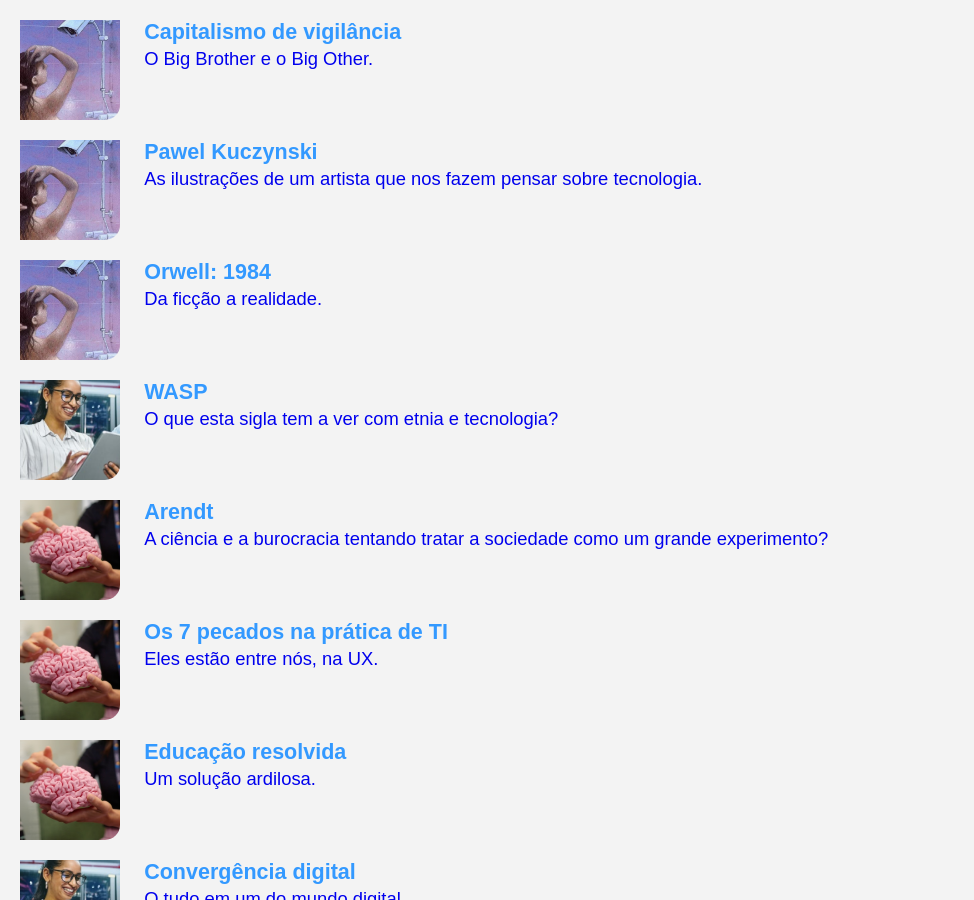
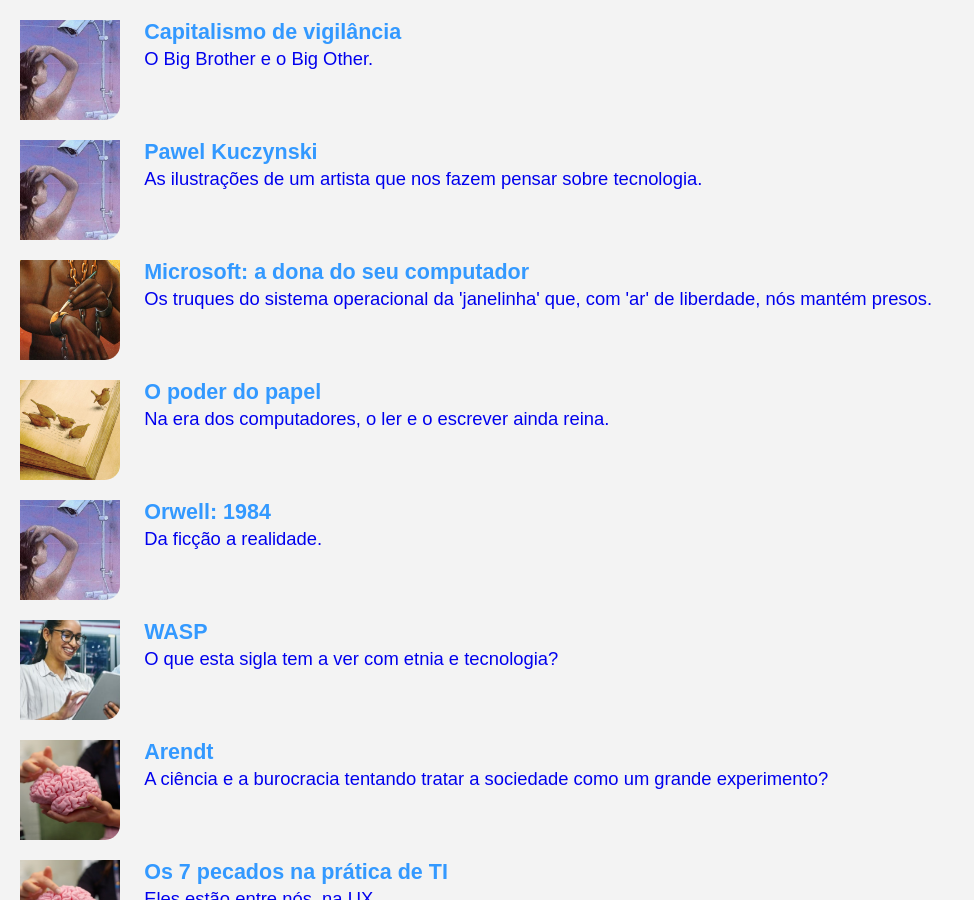
Before and after one commit to Joesynth/joesynth.github.io, a Jekyll site: the page built from conexoes.html, in a window 1280 px wide and 900 px high, scrolled down 348 px. Shown: the whole window, without its empty margins (0-974 px from the left). Built offline with Jekyll 4.4.1, drawn with Linux system fonts in a browser that asks for light colours; some of the changed text lies outside the part shown.

Commit message:
Update conexoes.json

```diff
--- a/_data/conexoes.json
+++ b/_data/conexoes.json
@@ -16,6 +16,18 @@
     "src": "image/ti2.png",
     "h3": "Pawel Kuczynski",
     "p": "As ilustrações de um artista que nos fazem pensar sobre tecnologia."
+  },
+  {
+    "href": "microsoft.html",
+    "src": "image/pawel-fe.png",
+    "h3": "Microsoft: a dona do seu computador",
+    "p": "Os truques do sistema operacional da 'janelinha' que, com 'ar' de liberdade, nós mantém presos."
+  },
+  {
+    "href": "o-poder-do-papel.html",
+    "src": "image/pawel-livro.png",
+    "h3": "O poder do papel",
+    "p": "Na era dos computadores, o ler e o escrever ainda reina."
   },
   {
     "href": "private.html",
@@ -138,12 +150,6 @@
     "p": "Conheça as universidades que são 'sinônimos' de tecnologia."
   },
   {
-    "href": "microsoft.html",
-    "src": "image/pawell-fe.png",
-    "h3": "Microsoft: a dona do seu computador",
-    "p": "Os truques do sistema operacional da 'janelinha' que, com 'ar' de liberdade, nós mantém presos."
-  },
-  {
     "href": "private.html",
     "src": "image/ti.png",
     "h3": "IoT",
```
